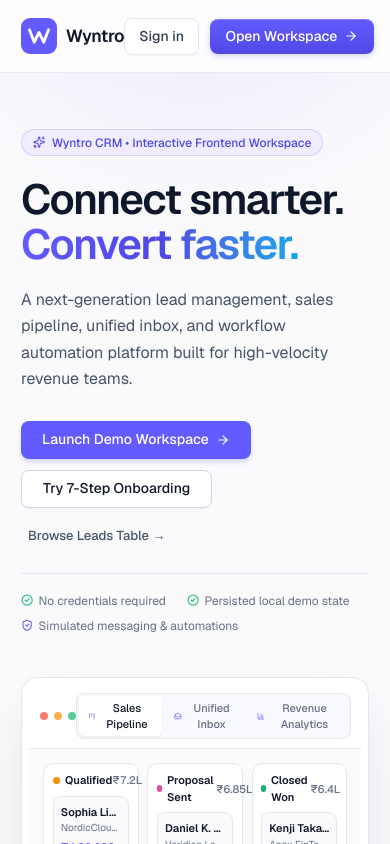
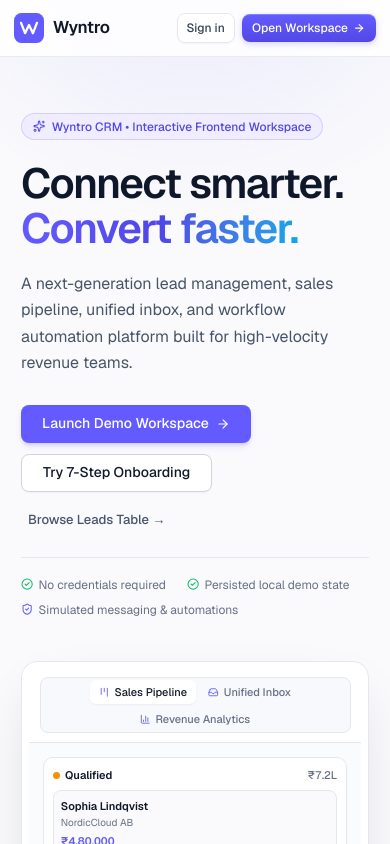
Before and after one commit to Hasan1806/Wyntro, a Next.js app: page / in a window 390 px wide. Shown: the top 844 px of the page. Built offline with nearby package versions, Linux system fonts and the light colour scheme.

Commit message:
Optimize mobile view and keep Wyntro logo visible in mobile headers

```diff
--- a/src/components/brand/WyntroLogo.tsx
+++ b/src/components/brand/WyntroLogo.tsx
@@ -16,7 +16,12 @@ export function WyntroLogo({
     size === "sm" ? "text-base" : size === "lg" ? "text-xl" : "text-[17px]";
 
   return (
-    <div className={cn("inline-flex items-center gap-2.5 select-none", className)}>
+    <div
+      className={cn(
+        "inline-flex items-center gap-2.5 select-none whitespace-nowrap shrink-0",
+        className
+      )}
+    >
       <svg
         width={iconDim}
         height={iconDim}
--- a/src/components/home/HomepageShowcase.tsx
+++ b/src/components/home/HomepageShowcase.tsx
@@ -46,9 +46,10 @@ export function HomepageShowcase() {
 
       {/* Top Navigation */}
       <header className="sticky top-0 z-40 border-b border-[#E4E7EC]/80 bg-white/85 backdrop-blur-xl">
-        <div className="mx-auto flex h-[72px] max-w-7xl items-center justify-between px-6 lg:px-10">
+        <div className="mx-auto flex h-16 sm:h-[72px] max-w-7xl items-center justify-between gap-2 px-4 sm:px-6 lg:px-10">
           <Link href="/" className="flex items-center shrink-0">
-            <WyntroLogo size="lg" />
+            <WyntroLogo size="md" className="sm:hidden" />
+            <WyntroLogo size="lg" className="hidden sm:inline-flex" />
           </Link>
 
           <nav className="hidden md:flex items-center gap-2 text-[14px] font-medium text-[#475467]">
@@ -70,19 +71,19 @@ export function HomepageShowcase() {
             ))}
           </nav>
 
-          <div className="flex items-center gap-3 shrink-0">
+          <div className="flex items-center gap-2 sm:gap-3 shrink-0">
             <Link
               href="/login"
-              className="rounded-[8px] border border-[#E4E7EC] bg-white px-4 py-2 text-[14px] font-medium text-[#344054] shadow-[0_1px_2px_rgba(16,24,40,0.04)] transition-all hover:border-[#D0D5DD] hover:bg-[#F8F9FC] hover:text-[#0F172A]"
+              className="rounded-[8px] border border-[#E4E7EC] bg-white px-2.5 py-1.5 sm:px-4 sm:py-2 text-[12px] sm:text-[14px] font-medium text-[#344054] shadow-[0_1px_2px_rgba(16,24,40,0.04)] transition-all hover:border-[#D0D5DD] hover:bg-[#F8F9FC] hover:text-[#0F172A] whitespace-nowrap"
             >
               Sign in
             </Link>
             <Link
               href="/dashboard"
-              className="group inline-flex items-center gap-2 rounded-[8px] bg-gradient-to-b from-[#635BFF] to-[#5148E5] px-4.5 py-2 text-[14px] font-medium text-white shadow-[inset_0_1px_0_rgba(255,255,255,0.22),0_2px_6px_rgba(99,91,255,0.28)] transition-all hover:from-[#5850EC] hover:to-[#463ED8] hover:shadow-[inset_0_1px_0_rgba(255,255,255,0.25),0_4px_12px_rgba(99,91,255,0.35)]"
+              className="group inline-flex items-center gap-1.5 sm:gap-2 rounded-[8px] bg-gradient-to-b from-[#635BFF] to-[#5148E5] px-3 py-1.5 sm:px-4.5 sm:py-2 text-[12px] sm:text-[14px] font-medium text-white shadow-[inset_0_1px_0_rgba(255,255,255,0.22),0_2px_6px_rgba(99,91,255,0.28)] transition-all hover:from-[#5850EC] hover:to-[#463ED8] hover:shadow-[inset_0_1px_0_rgba(255,255,255,0.25),0_4px_12px_rgba(99,91,255,0.35)] whitespace-nowrap"
             >
               <span>Open Workspace</span>
-              <ArrowRight className="h-4 w-4 transition-transform duration-150 group-hover:translate-x-0.5" />
+              <ArrowRight className="h-3.5 w-3.5 sm:h-4 sm:w-4 transition-transform duration-150 group-hover:translate-x-0.5" />
             </Link>
           </div>
         </div>
@@ -167,13 +168,13 @@ export function HomepageShowcase() {
               className="lg:col-span-6"
             >
               <div className="rounded-[16px] border border-[#E4E7EC] bg-white p-2 shadow-[0_24px_60px_-15px_rgba(15,23,42,0.14)]">
-                <div className="flex items-center justify-between border-b border-[#E4E7EC] px-3 py-2.5">
-                  <div className="flex items-center gap-1.5">
+                <div className="flex flex-wrap items-center justify-between gap-2 border-b border-[#E4E7EC] px-3 py-2.5">
+                  <div className="hidden sm:flex items-center gap-1.5">
                     <span className="h-2.5 w-2.5 rounded-full bg-[#F04438]/70" />
                     <span className="h-2.5 w-2.5 rounded-full bg-[#F79009]/70" />
                     <span className="h-2.5 w-2.5 rounded-full bg-[#12B76A]/70" />
                   </div>
-                  <div className="flex items-center gap-1 rounded-[8px] bg-[#F8F9FC] p-0.5 border border-[#E4E7EC]">
+                  <div className="flex flex-wrap items-center gap-1 rounded-[8px] bg-[#F8F9FC] p-0.5 border border-[#E4E7EC] w-full sm:w-auto justify-center">
                     {PREVIEW_TABS.map((tab) => {
                       const Icon = tab.icon;
                       const active = activeTab === tab.id;
@@ -197,7 +198,7 @@ export function HomepageShowcase() {
 
                 <div className="p-4 bg-[#F8F9FC]/70 rounded-b-[12px] min-h-[320px]">
                   {activeTab === "pipeline" && (
-                    <div className="grid grid-cols-3 gap-2.5">
+                    <div className="grid grid-cols-1 sm:grid-cols-3 gap-2.5">
                       {[
                         {
                           stage: "Qualified",
@@ -292,7 +293,7 @@ export function HomepageShowcase() {
 
                   {activeTab === "analytics" && (
                     <div className="space-y-3">
-                      <div className="grid grid-cols-3 gap-2.5">
+                      <div className="grid grid-cols-1 sm:grid-cols-3 gap-2.5">
                         {[
                           { label: "Pipeline Value", val: "₹33,50,000", delta: "+18.5%" },
                           { label: "Conversion", val: "24.8%", delta: "+1.9%" },
--- a/src/components/layout/AppShell.tsx
+++ b/src/components/layout/AppShell.tsx
@@ -440,26 +440,30 @@ export function AppShell({ children }: { children: React.ReactNode }) {
       {/* Main Column */}
       <div className="flex flex-1 flex-col min-w-0">
         {/* Topbar */}
-        <header className="sticky top-0 z-20 flex h-16 items-center justify-between gap-4 border-b border-[#E4E7EC] bg-white/95 backdrop-blur-sm px-4 lg:px-6">
-          <div className="flex items-center gap-3 min-w-0">
+        <header className="sticky top-0 z-20 flex h-16 items-center justify-between gap-2 sm:gap-4 border-b border-[#E4E7EC] bg-white/95 backdrop-blur-sm px-3.5 sm:px-4 lg:px-6">
+          <div className="flex items-center gap-2.5 sm:gap-3 min-w-0">
             <button
               onClick={() => setMobileOpen(true)}
-              className="lg:hidden rounded-[8px] p-1.5 text-[#667085] hover:bg-[#F2F4F7]"
+              className="lg:hidden rounded-[8px] p-1.5 text-[#667085] hover:bg-[#F2F4F7] shrink-0"
               aria-label="Open menu"
             >
               <Menu className="h-5 w-5" />
             </button>
 
-            <nav aria-label="Breadcrumb" className="flex items-center gap-1.5 text-[13px] min-w-0">
+            <Link href="/dashboard" className="lg:hidden flex items-center shrink-0">
+              <WyntroLogo size="sm" />
+            </Link>
+
+            <nav aria-label="Breadcrumb" className="hidden sm:flex items-center gap-1.5 text-[13px] min-w-0">
               <Link
                 href="/dashboard"
-                className="text-[#667085] hover:text-[#101828] hidden sm:inline"
+                className="text-[#667085] hover:text-[#101828]"
               >
                 Wyntro
               </Link>
               {breadcrumbs.map((crumb, i) => (
                 <React.Fragment key={crumb.href}>
-                  <span className="text-[#D0D5DD] hidden sm:inline">/</span>
+                  <span className="text-[#D0D5DD]">/</span>
                   <Link
                     href={crumb.href}
                     className={cn(
```
